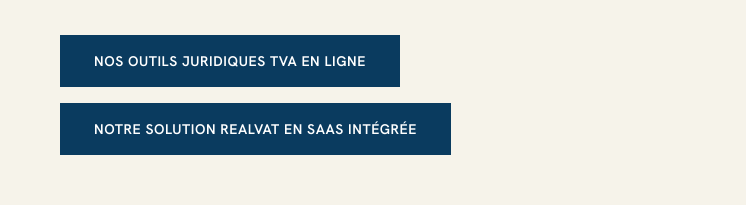
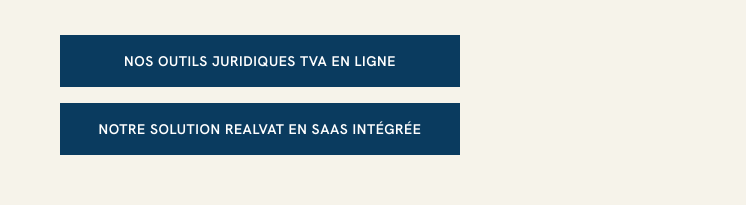
Before and after one commit to lawrevat-technology/website, a plain HTML site: page index.html in a window 1280 px wide. Shown: the part 595-800 px from the top of the page, 0-746 px from the left. Drawn offline with nearby package versions, Linux system fonts and the light colour scheme.

Commit message:
Update index.html

```diff
--- a/index.html
+++ b/index.html
@@ -204,8 +204,8 @@
           <h1 style="font-family:var(--serif);font-weight:500;font-size:clamp(48px,6.4vw,80px);line-height:0.98;letter-spacing:-0.02em;color:var(--ink);margin:0 0 28px">La <span style="font-style:italic;color:var(--navy)">Technologie</span> au service de la <span style="font-style:italic;color:var(--navy)">TVA</span>.</h1>
           <p style="font-family:var(--sans);font-size:19px;line-height:1.65;color:var(--ink-60);max-width:48ch;margin:0 0 38px">Lawrevat, la legaltech qui  associe <span style="font-style:italic;color:var(--navy)">la légitimité de l’exercice du droit et la puissance de la technologie</span>, pour sécuriser et systématiser votre TVA française et intracommunautaire.</p>
           <div style="display:flex;gap:16px;flex-wrap:wrap;align-items:center">
-            <a href="#contact" class="btn-primary" style="font-family:var(--sans);font-size:14px;font-weight:600;letter-spacing:0.04em;text-transform:uppercase;color:#fff;background:var(--navy);padding:17px 34px;text-decoration:none;transition:filter .25s ease">Nos outils juridiques TVA en ligne</a>
-            <a href="#contact" class="btn-primary" style="font-family:var(--sans);font-size:14px;font-weight:600;letter-spacing:0.04em;text-transform:uppercase;color:#fff;background:var(--navy);padding:17px 34px;text-decoration:none;transition:filter .25s ease">Notre solution REALVAT en SaaS intégrée</a>
+            <a href="https://lawrevat.io" class="btn-primary" style="min-width:400px;text-align: center;font-family:var(--sans);font-size:14px;font-weight:600;letter-spacing:0.04em;text-transform:uppercase;color:#fff;background:var(--navy);padding:17px 34px;text-decoration:none;transition:filter .25s ease">Nos outils juridiques TVA en ligne</a>
+            <a href="https://lawrevat.io" class="btn-primary" style="min-width:400px;text-align: center;font-family:var(--sans);font-size:14px;font-weight:600;letter-spacing:0.04em;text-transform:uppercase;color:#fff;background:var(--navy);padding:17px 34px;text-decoration:none;transition:filter .25s ease">Notre solution REALVAT en SaaS intégrée</a>
           </div>
         </div>
         <div style="position:relative">
```
